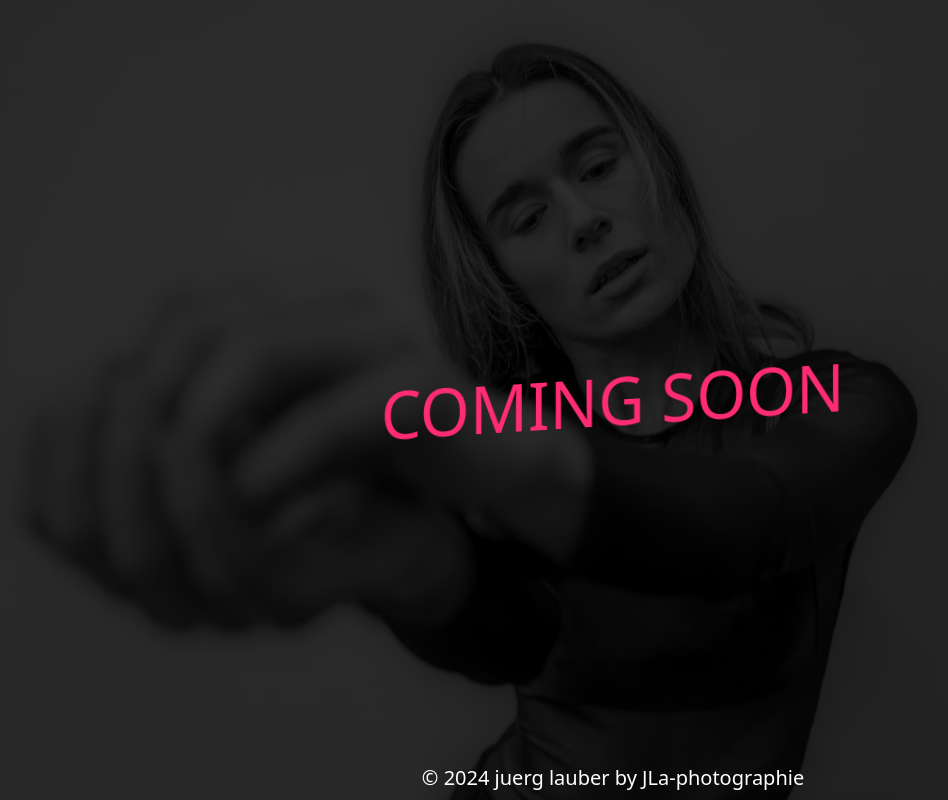
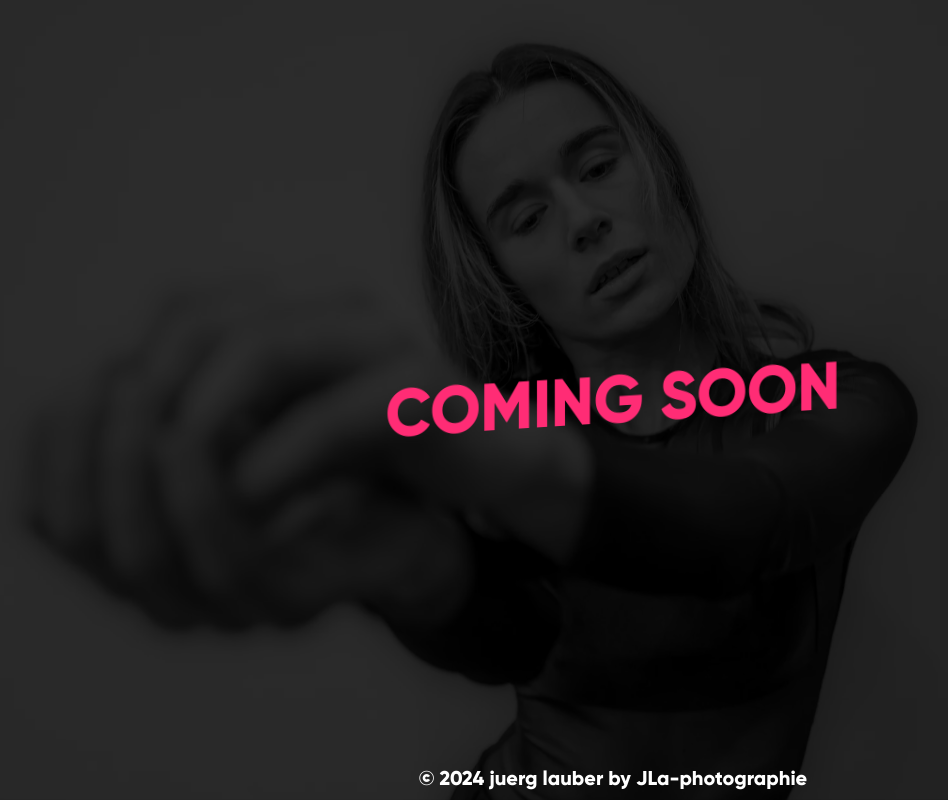
Before and after one commit to TurboPing/ninaritter, an Astro site: page / in a window 1280 px wide. Shown: the whole page, without its empty margins (27-975 px from the left). Built offline with nearby package versions, Linux system fonts and the light colour scheme; Astro itself is replaced by a stand-in of ours.

Commit message:
Add font to project

```diff
--- a/src/pages/index.astro
+++ b/src/pages/index.astro
@@ -15,7 +15,7 @@
       class="
         absolute
         inset-0
-        bg-[url('/public/comming-soon.webp')]
+        bg-[url('/comming-soon.webp')]
         bg-no-repeat
         bg-cover
         bg-center
@@ -27,5 +27,15 @@
     <span class="absolute bottom-2 text-white text-sm md:text-xl font-thin">
       © 2024 juerg lauber by JLa-photographie
     </span>
+
+    <style is:global>
+      @font-face {
+        font-family: 'Gilroy ExtraBold';
+        src: url('/Gilroy-ExtraBold.ttf') format('truetype');
+        font-weight: normal;
+        font-style: normal;
+        font-display: swap;
+      }
+    </style>
 	</body>
 </html>
```
Also changed, not shown: public/Gilroy-ExtraBold.ttf (added).
